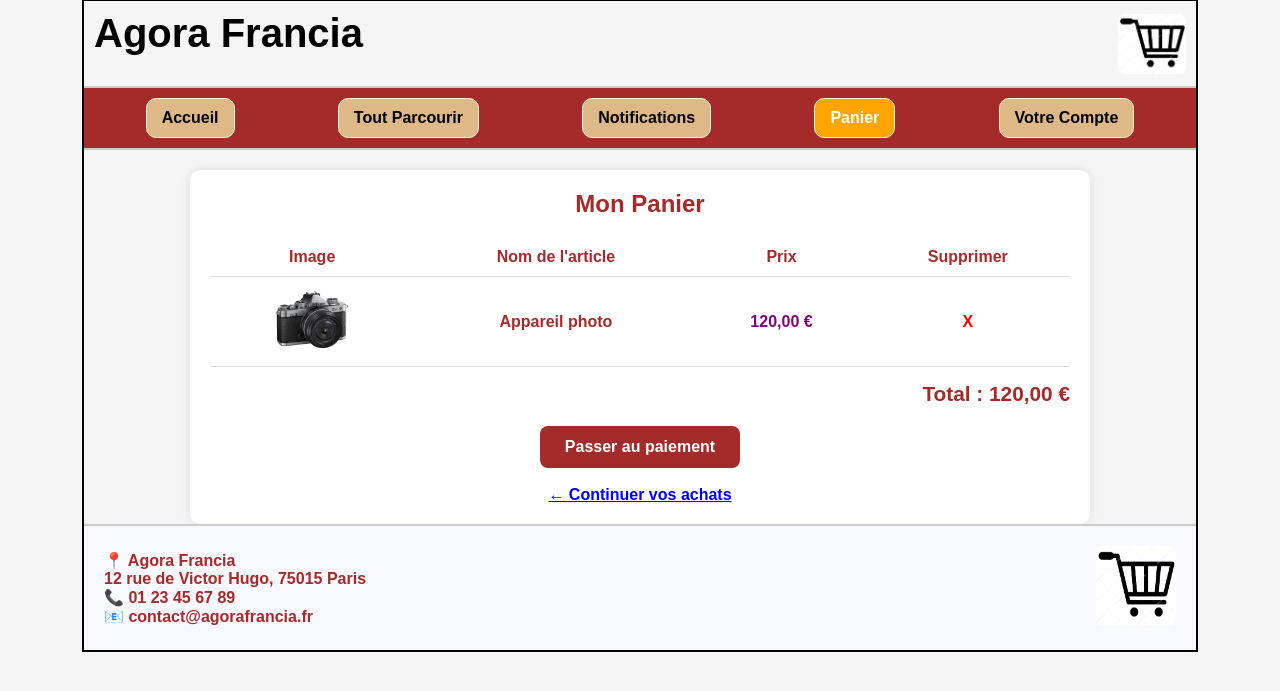
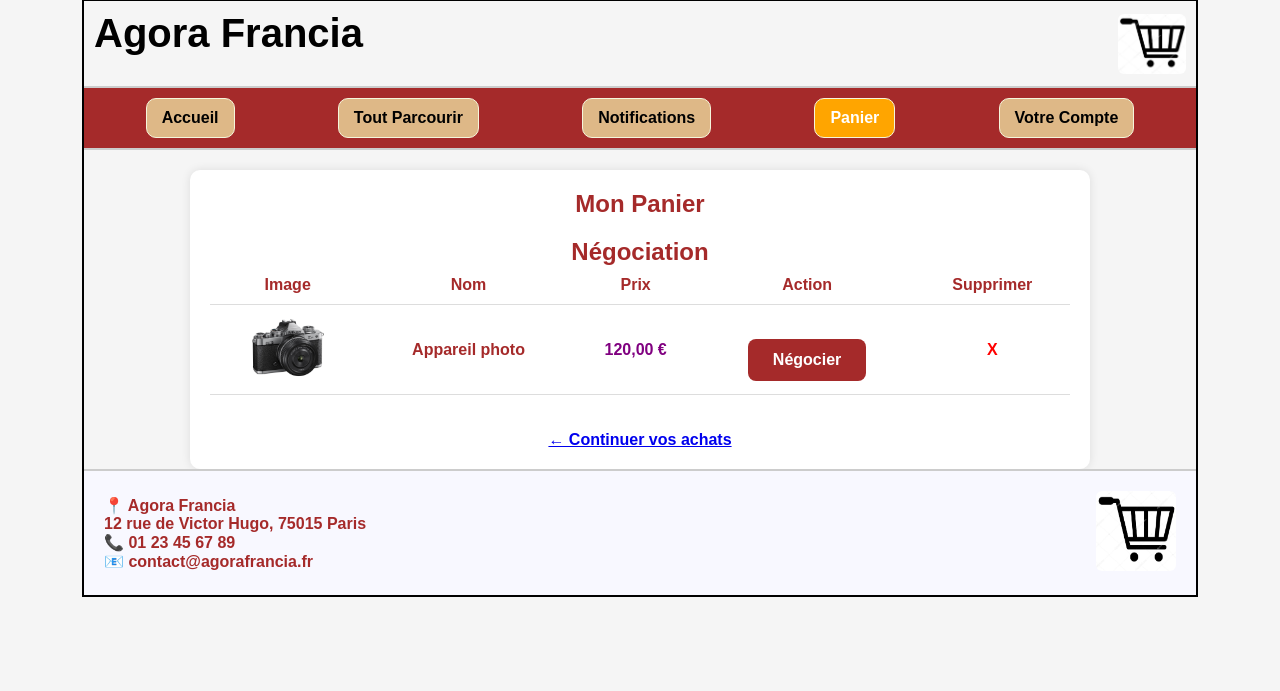
Before and after one commit to marsy21/web_dynamique_grp12_equipe5, a PHP site: page /panier.php in a window 1280 px wide. Shown: the part 41-732 px from the top of the page. Run offline with PHP 8.4, Linux system fonts and the light colour scheme; the visitor is signed in with stand-in values (Sample User, id 1); data comes from the database, SQL or seed files in the repository; tables that the repository leaves empty hold one stand-in row (values such as "Sample post").

Commit message:
pause time ajout tout bouton payement

```diff
--- a/PagesWeb/panier.php
+++ b/PagesWeb/panier.php
@@ -33,7 +33,7 @@ if (isset($_GET['supprimer'])) {
 
 // Récupérer tous les articles dans le panier du client avec détails
 $sql = "
-    SELECT p.article_id, a.nom, a.prix_initial, ph.url
+    SELECT p.article_id, a.nom, a.prix_initial, a.type_vente, ph.url
     FROM panier p
     JOIN articles a ON p.article_id = a.id
     LEFT JOIN photos ph ON a.id = ph.article_id
@@ -41,17 +41,29 @@ $sql = "
     GROUP BY p.article_id
 ";
 
+
 $result = mysqli_query($db, $sql);
 
-$articles = [];
+$articles = [
+    'immediate' => [],
+    'meilleure offre' => [],
+    'negociation' => []
+];
+
 $total = 0;
 
 if ($result) {
     while ($row = mysqli_fetch_assoc($result)) {
-        $articles[] = $row;
+        $type = strtolower($row['type_vente']);
+        if (!isset($articles[$type])) $articles[$type] = [];
+        $articles[$type][] = $row;
+
+        if ($type === 'immediate') {
             $total += $row['prix_initial'];
         }
     }
+}
+
 
 ?>
 
@@ -109,39 +121,57 @@ if ($result) {
     <section>
     <div class="container">
     <h1>Mon Panier</h1>
-
-    <?php if (count($articles) === 0): ?>
+<?php if (array_sum(array_map('count', $articles)) === 0): ?>
     <p>Votre panier est vide.</p>
     <a href="toutparcourir.php">← Retour aux articles</a>
 <?php else: ?>
+
+    <?php foreach (['immediate' => 'Achat Immédiat', 'meilleure offre' => 'Meilleure Offre', 'negociation' => 'Négociation'] as $type => $label): ?>
+        <?php if (!empty($articles[$type])): ?>
+            <h2><?= $label ?></h2>
             <table>
                 <thead>
                     <tr>
                         <th>Image</th>
-                    <th>Nom de l'article</th>
+                        <th>Nom</th>
                         <th>Prix</th>
+                        <th>Action</th>
                         <th>Supprimer</th>
                     </tr>
                 </thead>
                 <tbody>
-            <?php foreach ($articles as $art): ?>
+                    <?php foreach ($articles[$type] as $art): ?>
                         <tr>
                             <td><img src="Articles/Images/<?= htmlspecialchars($art['url'] ?? 'default.jpg') ?>" alt="<?= htmlspecialchars($art['nom']) ?>" /></td>
                             <td><?= htmlspecialchars($art['nom']) ?></td>
                             <td class="prix"><?= number_format($art['prix_initial'], 2, ',', '') ?> €</td>
-                    <td><a class="supprimer" href="panier.php?supprimer=<?= intval($art['article_id']) ?>" onclick="return confirm('Supprimer cet article du panier ?');">X</a></td>
+                            <td>
+                                <?php if ($type === 'immediate'): ?>
+                                    <a href="paiement.php" class="btn-payer">Procéder au paiement</a>
+                                <?php elseif ($type === 'meilleure offre'): ?>
+                                    <a href="encherir.php?id=<?= $art['article_id'] ?>" class="btn-payer">Enchérir</a>
+                                <?php elseif ($type === 'negociation'): ?>
+                                    <a href="negocier.php?id=<?= $art['article_id'] ?>" class="btn-payer">Négocier</a>
+                                <?php endif; ?>
+                            </td>
+                            <td><a class="supprimer" href="panier.php?supprimer=<?= intval($art['article_id']) ?>" onclick="return confirm('Supprimer cet article ?');">X</a></td>
                         </tr>
                     <?php endforeach; ?>
                 </tbody>
             </table>
+        <?php endif; ?>
+    <?php endforeach; ?>
 
-        <div class="total"><strong>Total : <?= number_format($total, 2, ',', '') ?> €</strong></div>
+    <?php if (!empty($articles['immediate'])): ?>
+        <div class="total"><strong>Total immédiat : <?= number_format($total, 2, ',', '') ?> €</strong></div>
+        <a href="paiement.php" class="btn-payer">Procéder au paiement total immediat</a>
+    <?php endif; ?>
 
-        <a href="paiement.php" class="btn-payer">Passer au paiement</a>
     <br><br>
     <a href="toutparcourir.php">← Continuer vos achats</a>
 <?php endif; ?>
-</div>
+
+
 
     </section>
 
```
Lines whose indentation alone changed are shown as unchanged.
